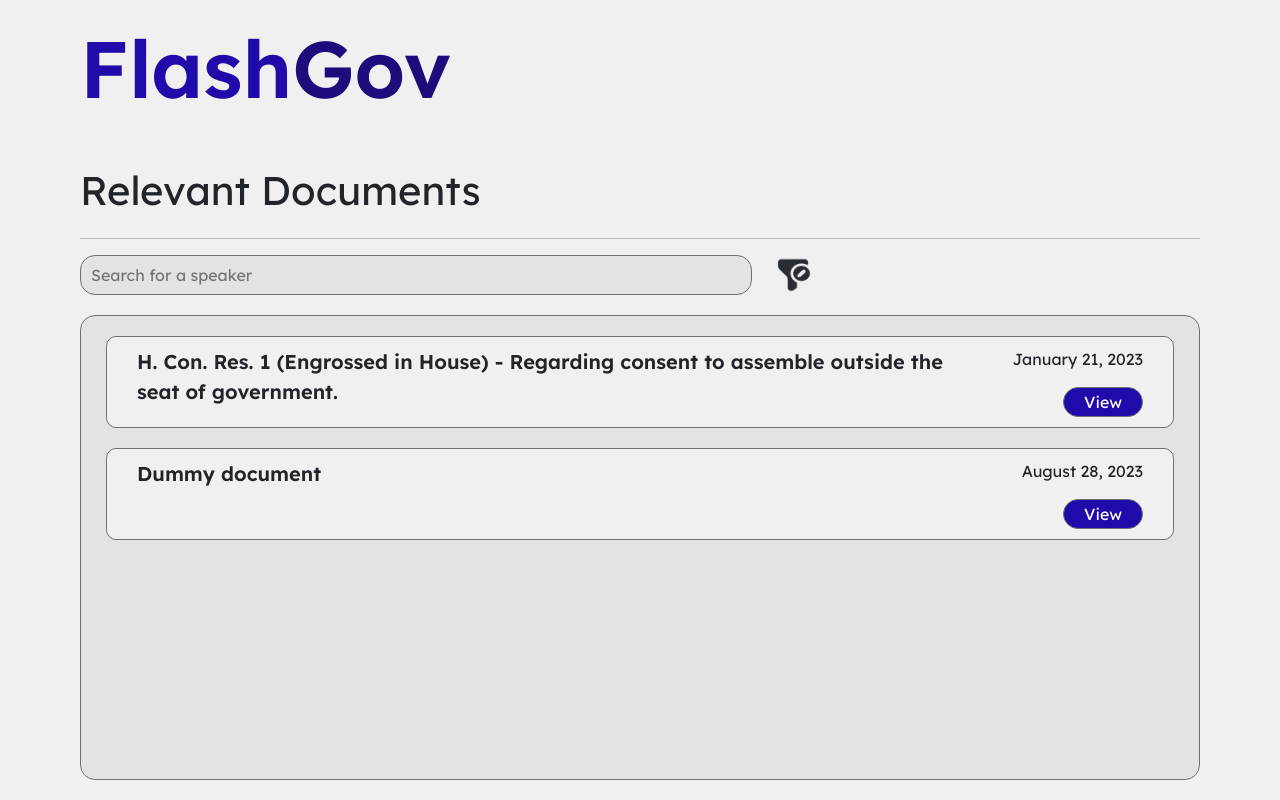
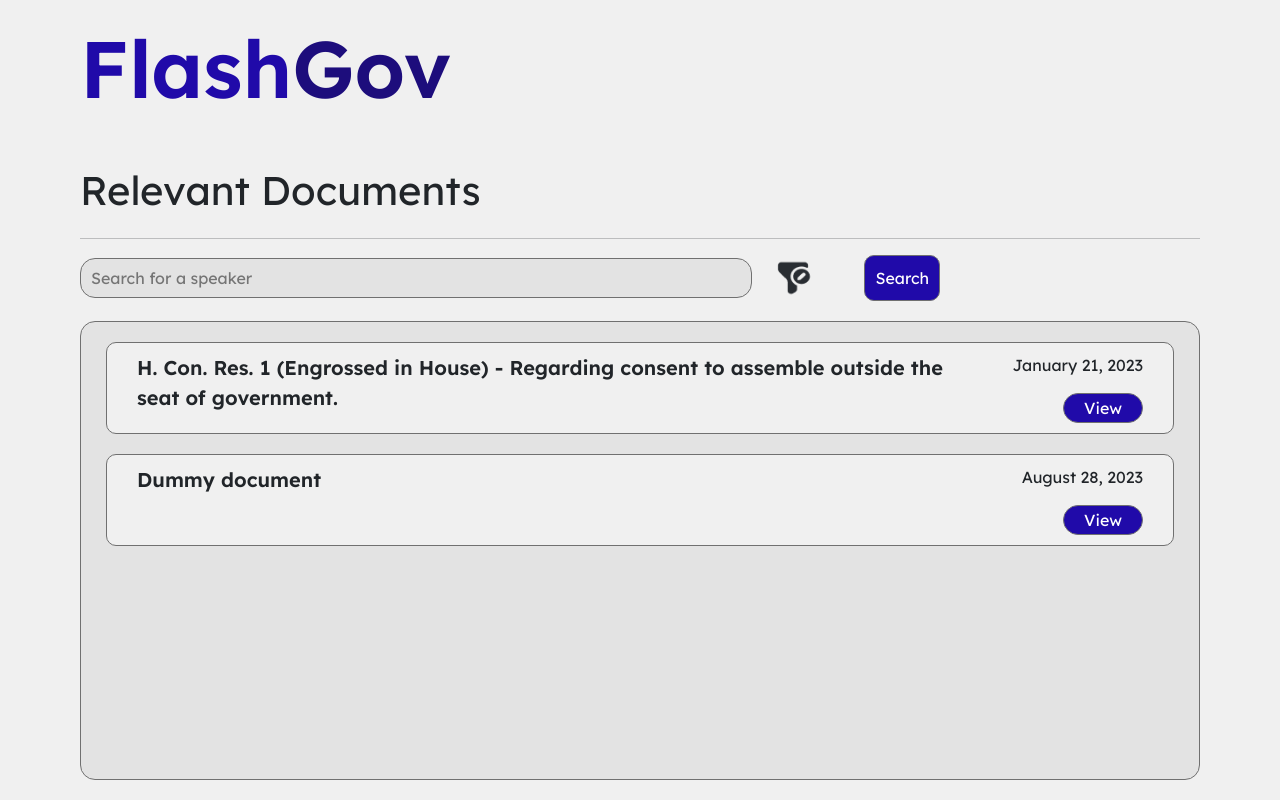
Before and after one commit to adamhammond22/flashGovProject, a React (Create React App) app in the folder frontend/: page / in a window 1280 px wide. Built offline with nearby package versions, Linux system fonts and the light colour scheme.

Commit message:
added search button
- filterpanel conditionally renders the word "date" or "from" based on specific date
- searchbar added button
- app.css added searchbar button styling

```diff
--- a/frontend/src/App.css
+++ b/frontend/src/App.css
@@ -80,6 +80,15 @@
 .searchbar > img {
   height: 38px;
   width: auto;
+}
+
+.searchbar > button {
+  top: 10px;
+  right: 0px;
+  background-color: var(--secondary-blue);
+  color: white;
+  border: 1px solid var(--border-gray);
+  border-radius: 10px;
 }
 
 .document-container {
--- a/frontend/src/components/filterpanel.tsx
+++ b/frontend/src/components/filterpanel.tsx
@@ -18,7 +18,7 @@
                 </div>
                 <div className='range-inputs'>
                   <div>
-                    <h3>From</h3>
+                    <h3>{props.specDate ? "Date" : "From"}</h3>
                     <input type="date"/>
                   </div>
                   {!props.specDate &&
--- a/frontend/src/components/searchbar.tsx
+++ b/frontend/src/components/searchbar.tsx
@@ -6,6 +6,10 @@
         <div className="searchbar">
             <input type="text" placeholder="Search for a speaker"/>
             <img onClick={props.toggleFilter} src={filter} alt=""/>
+
+            <button style={{ marginLeft: '50px', padding:'10px'}}>
+                Search
+            </button>
         </div>
     );
 }
```
